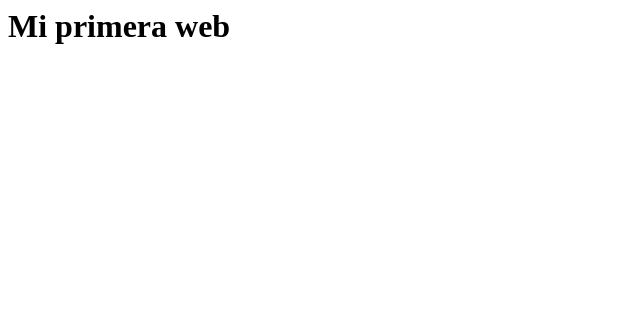
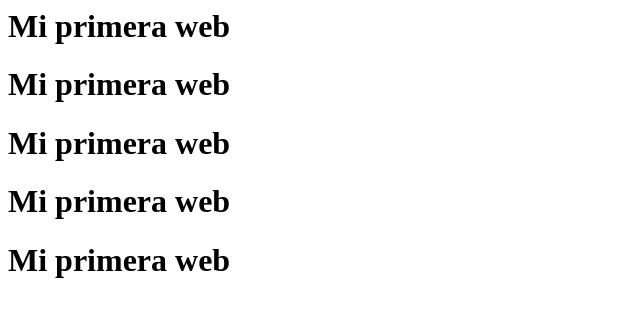
Before and after one commit to AndreiNedelcu/JavaScriptCourse, a plain HTML site: page index.html in a window 1280 px wide. Shown: the whole page, without its empty margins (0-640 px from the left). Drawn offline with Linux system fonts and the light colour scheme.

Commit message:
some repited code

```diff
--- a/index.html
+++ b/index.html
@@ -1 +1,5 @@
 <h1>Mi primera web</h1>
+<h1>Mi primera web</h1>
+<h1>Mi primera web</h1>
+<h1>Mi primera web</h1>
+<h1>Mi primera web</h1>
```
